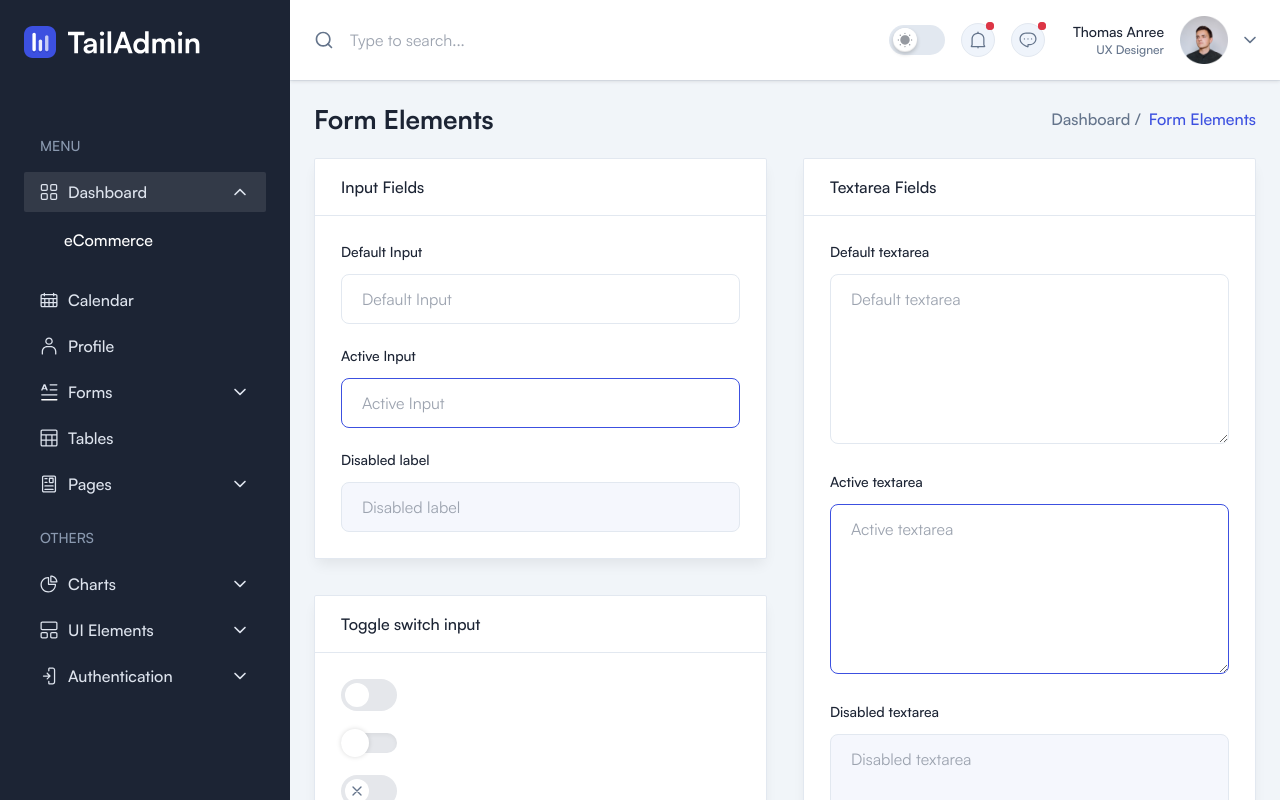
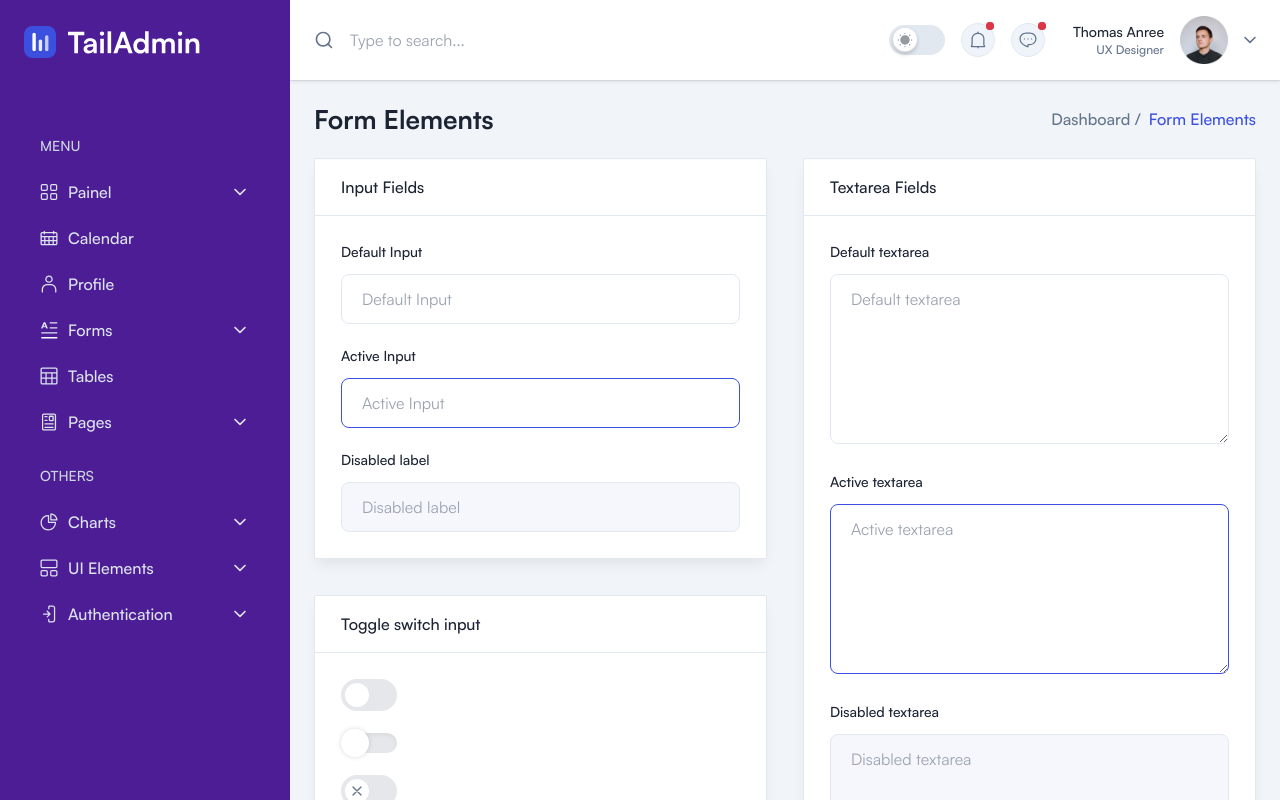
Before and after one commit to pr3ditec/sgs_admin_system, a Vue app: page /forms/form-elements in a window 1280 px wide. Built offline with nearby package versions, Linux system fonts and the light colour scheme; what vue3-apexcharts would draw is missing.

Commit message:
✨ feat: sidebar componentizada e corrigida em cores e modo dark

```diff
--- a/src/components/Sidebar/SidebarArea.vue
+++ b/src/components/Sidebar/SidebarArea.vue
@@ -2,8 +2,10 @@
 import { useSidebarStore } from '@/stores/sidebar'
 import { onClickOutside } from '@vueuse/core'
 import { ref } from 'vue'
-import menuItemGroups from '../menu/index'
+import menuItemGroups from '@/menu/index'
 import SidebarItem from './SidebarItem.vue'
+import SidebarHeaderLogo from './SidebarHeaderLogo.vue'
+import SidebarReturnButton from './SidebarReturnButton.vue'
 
 const target = ref(null)
 
@@ -18,7 +20,7 @@ const menuGroups: any = ref(menuItemGroups)
 
 <template>
   <aside
-    class="absolute left-0 top-0 z-9999 flex h-screen w-72.5 flex-col overflow-y-hidden bg-black duration-300 ease-linear dark:bg-boxdark lg:static lg:translate-x-0"
+    class="absolute left-0 top-0 z-9999 flex h-screen w-72.5 flex-col overflow-y-hidden bg-violet-900 duration-300 ease-linear lg:static lg:translate-x-0"
     :class="{
       'translate-x-0': sidebarStore.isSidebarOpen,
       '-translate-x-full': !sidebarStore.isSidebarOpen
@@ -27,25 +29,13 @@ const menuGroups: any = ref(menuItemGroups)
   >
     <!-- SIDEBAR HEADER -->
     <div class="flex items-center justify-between gap-2 px-6 py-5.5 lg:py-6.5">
-      <router-link to="/">
-        <img src="@/assets/images/logo/logo.svg" alt="Logo" />
-      </router-link>
+      <!-- SIDEBAR HEADER TAMANHO NORMAL -->
+      <SidebarHeaderLogo />
+      <!-- SIDEBAR HEADER TAMANHO NORMAL -->
 
-      <button class="block lg:hidden" @click="sidebarStore.isSidebarOpen = false">
-        <svg
-          class="fill-current"
-          width="20"
-          height="18"
-          viewBox="0 0 20 18"
-          fill="none"
-          xmlns="http://www.w3.org/2000/svg"
-        >
-          <path
-            d="M19 8.175H2.98748L9.36248 1.6875C9.69998 1.35 9.69998 0.825 9.36248 0.4875C9.02498 0.15 8.49998 0.15 8.16248 0.4875L0.399976 8.3625C0.0624756 8.7 0.0624756 9.225 0.399976 9.5625L8.16248 17.4375C8.31248 17.5875 8.53748 17.7 8.76248 17.7C8.98748 17.7 9.17498 17.625 9.36248 17.475C9.69998 17.1375 9.69998 16.6125 9.36248 16.275L3.02498 9.8625H19C19.45 9.8625 19.825 9.4875 19.825 9.0375C19.825 8.55 19.45 8.175 19 8.175Z"
-            fill=""
-          />
-        </svg>
-      </button>
+      <!-- BOTAO DE FECHAR SIDEBAR EM MODO SMARTPHONE -->
+      <SidebarReturnButton />
+      <!-- BOTAO DE FECHAR SIDEBAR EM MODO SMARTPHONE -->
     </div>
     <!-- SIDEBAR HEADER -->
 
@@ -54,7 +44,7 @@ const menuGroups: any = ref(menuItemGroups)
       <nav class="mt-5 py-4 px-4 lg:mt-9 lg:px-6">
         <template v-for="menuGroup in menuGroups" :key="menuGroup.name">
           <div>
-            <h3 class="mb-4 ml-4 text-sm font-medium text-bodydark2">{{ menuGroup.name }}</h3>
+            <h3 class="mb-4 ml-4 text-sm font-medium text-slate-300">{{ menuGroup.name }}</h3>
 
             <ul class="mb-6 flex flex-col gap-1.5">
               <SidebarItem
--- /dev/null
+++ b/src/components/Sidebar/SidebarHeaderLogo.vue
@@ -0,0 +1,8 @@
+<script setup lang="ts">
+import { RouterLink } from 'vue-router'
+</script>
+<template>
+  <RouterLink to="/">
+    <img src="@/assets/images/logo/logo.svg" alt="Logo" />
+  </RouterLink>
+</template>
--- /dev/null
+++ b/src/components/Sidebar/SidebarReturnButton.vue
@@ -0,0 +1,24 @@
+<script setup lang="ts">
+import { useSidebarStore } from '@/stores/sidebar'
+
+/** CONTROLE */
+const sidebarStore = useSidebarStore()
+/** CONTROLE */
+</script>
+<template>
+  <button class="block lg:hidden" @click="sidebarStore.isSidebarOpen = false">
+    <svg
+      class="fill-current"
+      width="20"
+      height="18"
+      viewBox="0 0 20 18"
+      fill="none"
+      xmlns="http://www.w3.org/2000/svg"
+    >
+      <path
+        d="M19 8.175H2.98748L9.36248 1.6875C9.69998 1.35 9.69998 0.825 9.36248 0.4875C9.02498 0.15 8.49998 0.15 8.16248 0.4875L0.399976 8.3625C0.0624756 8.7 0.0624756 9.225 0.399976 9.5625L8.16248 17.4375C8.31248 17.5875 8.53748 17.7 8.76248 17.7C8.98748 17.7 9.17498 17.625 9.36248 17.475C9.69998 17.1375 9.69998 16.6125 9.36248 16.275L3.02498 9.8625H19C19.45 9.8625 19.825 9.4875 19.825 9.0375C19.825 8.55 19.45 8.175 19 8.175Z"
+        fill=""
+      />
+    </svg>
+  </button>
+</template>
--- a/src/components/menu/index.ts
+++ b/src/menu/index.ts
@@ -28,9 +28,12 @@ const menuGroups = [
                       fill=""
                     />
                   </svg>`,
-        label: 'Dashboard',
+        label: 'Painel',
         route: '#',
-        children: [{ label: 'eCommerce', route: '/' }]
+        children: [
+          { label: 'Geral', route: '/' },
+          { label: 'Perfil', route: '/' }
+        ]
       },
       {
         icon: `<svg
```
